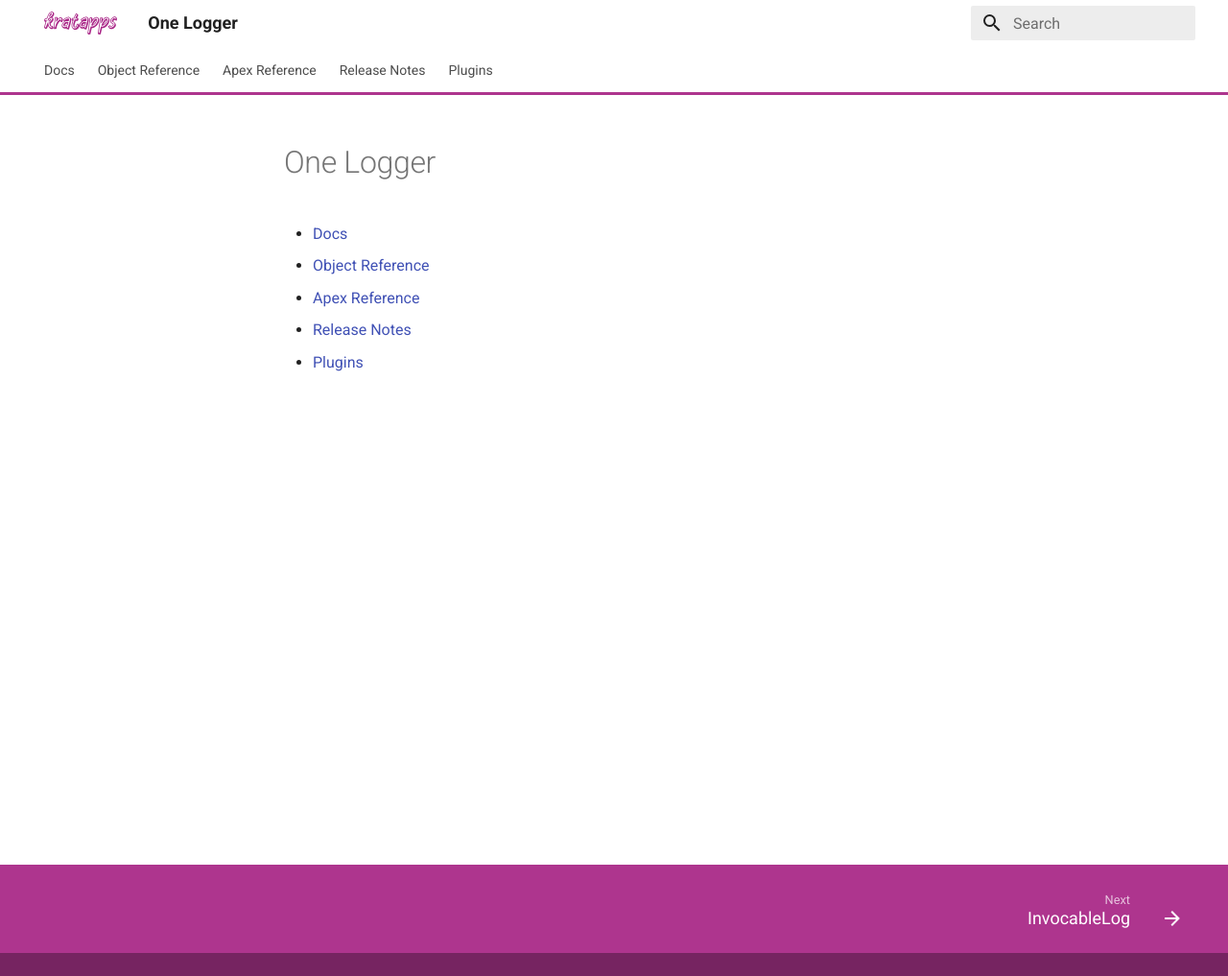
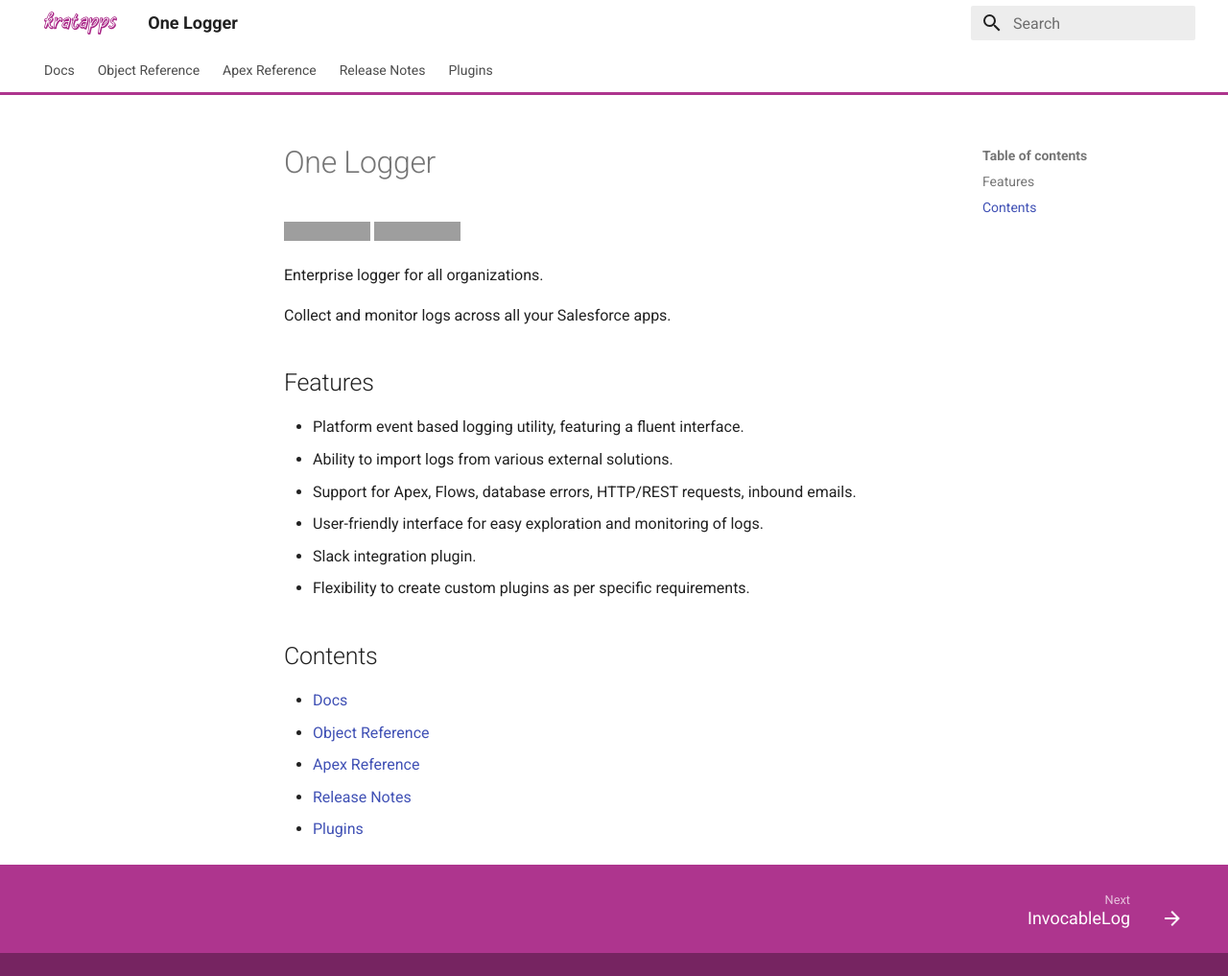
Before and after one commit to kratapps/one-logger-kratapps-com, an MkDocs documentation site: the page built from docs/index.md, in a window 1280 px wide and 1017 px high. Shown: the whole window at 96% size. Built offline with MkDocs 1.6.1 and Material for MkDocs 9.7.7, drawn with Linux system fonts in a browser that asks for light colours; grey boxes are pictures that could not be loaded.

Commit message:
Update docs.

```diff
--- a/docs/index.md
+++ b/docs/index.md
@@ -1,7 +1,25 @@
 # One Logger
 
-- [Docs](./docs/installation)
-- [Object Reference](./object-reference/ok__Log__c)
-- [Apex Reference](./apex-reference/Logger)
-- [Release Notes](./release-notes/1.44)
-- [Plugins](./plugins/slack_for_one_logger)
+[![App Exchange](https://img.shields.io/badge/AppExchange-One%20Logger%20-blue?logo=salesforce)](https://appexchange.salesforce.com/appxListingDetail?listingId=a0N4V00000GV75lUAD)
+[![Security Review](https://img.shields.io/badge/Security%20Review-Passed-green)](https://appexchange.salesforce.com/appxListingDetail?listingId=a0N4V00000GV75lUAD)
+
+Enterprise logger for all organizations.
+
+Collect and monitor logs across all your Salesforce apps.
+
+## Features
+
+-   Platform event based logging utility, featuring a fluent interface.
+-   Ability to import logs from various external solutions.
+-   Support for Apex, Flows, database errors, HTTP/REST requests, inbound emails.
+-   User-friendly interface for easy exploration and monitoring of logs.
+-   Slack integration plugin.
+-   Flexibility to create custom plugins as per specific requirements.
+
+## Contents
+
+-   [Docs](./docs/installation)
+-   [Object Reference](./object-reference/ok__Log__c)
+-   [Apex Reference](./apex-reference/Logger)
+-   [Release Notes](./release-notes/1.44)
+-   [Plugins](./plugins/slack_for_one_logger)
```
